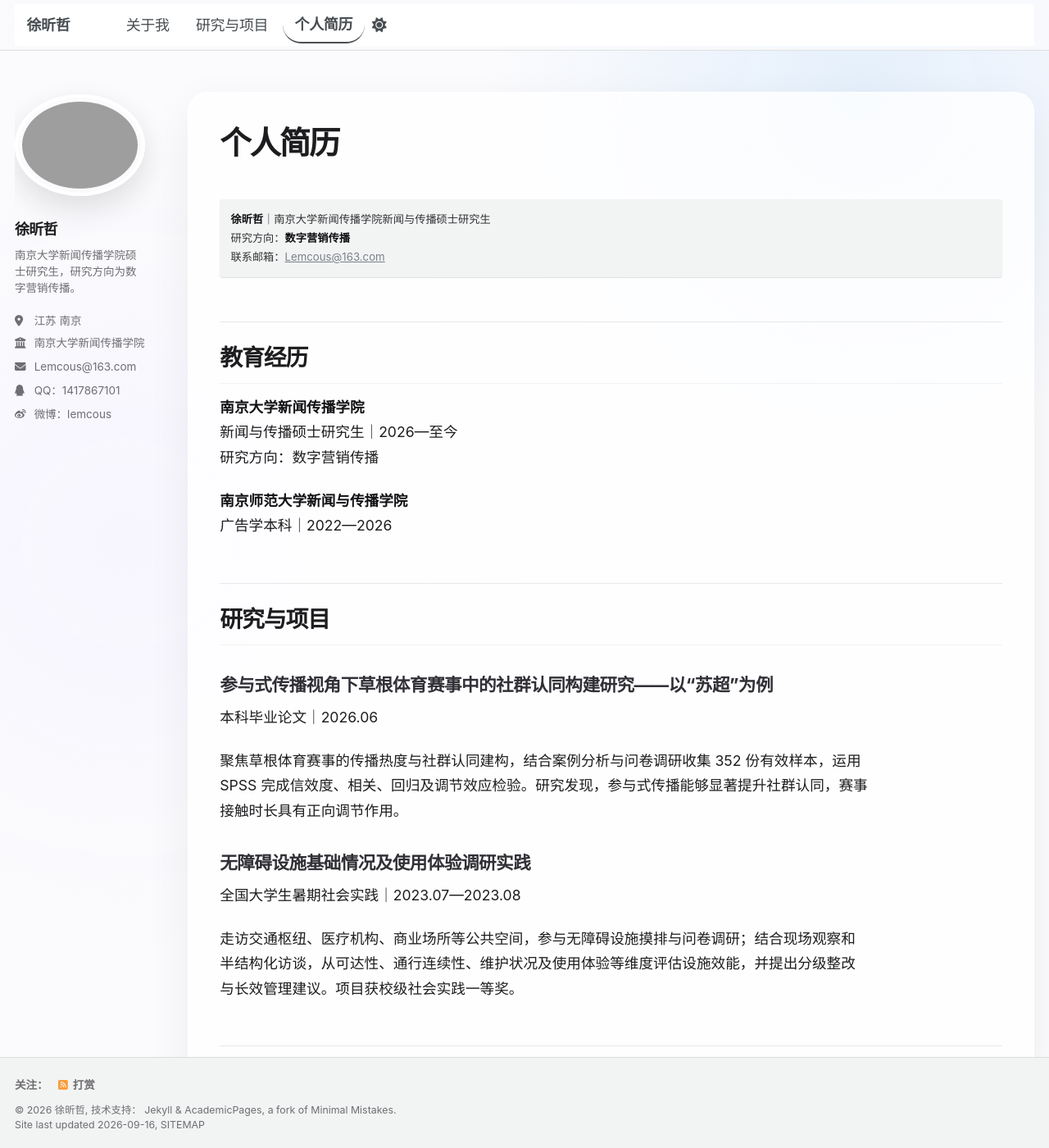
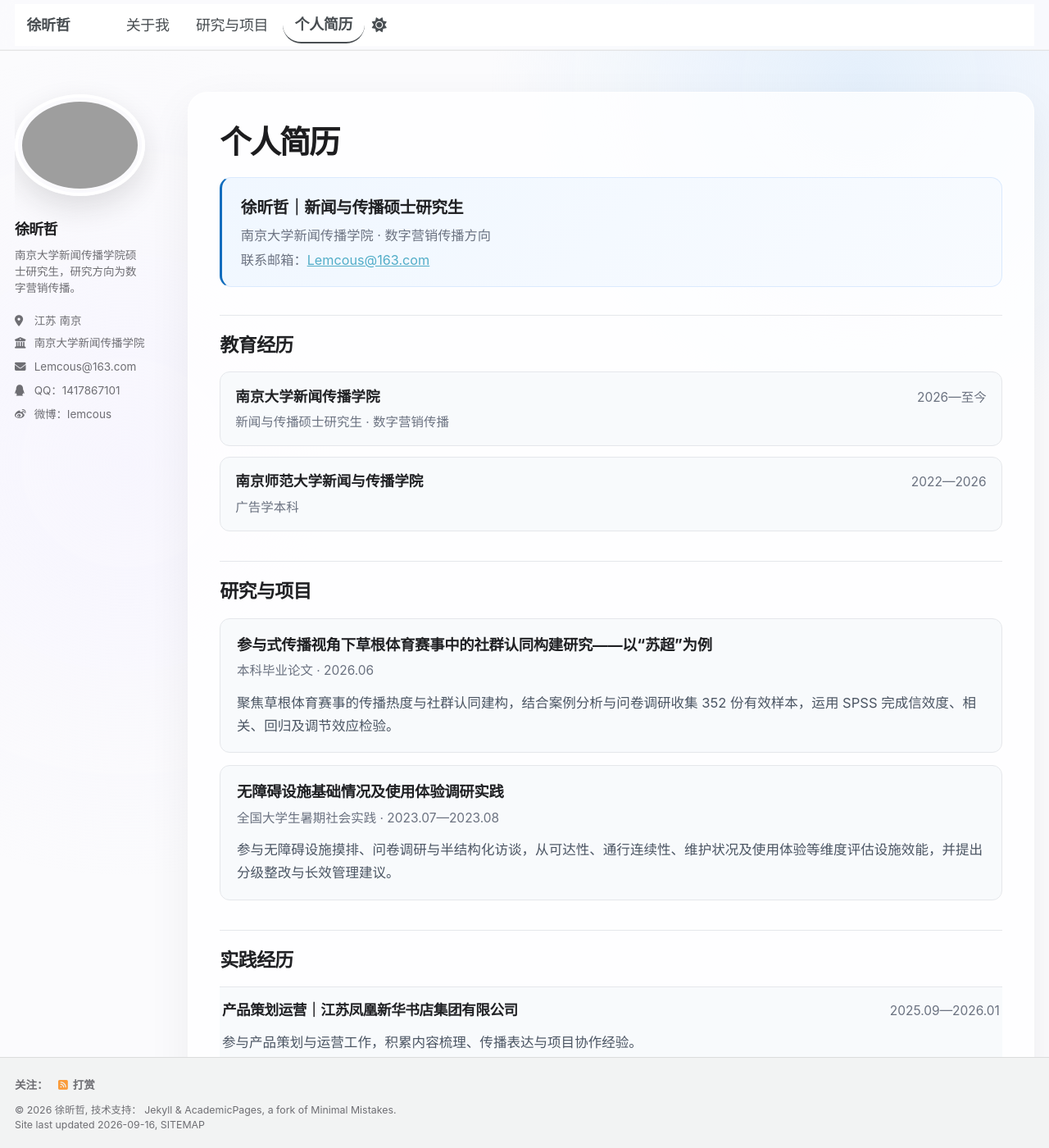
Before and after one commit to Lemcous/Lemcous.github.io, a Jekyll site: the page built from _pages/cv.md, in a window 1280 px wide and 1400 px high. Shown: the whole window at 82% size. Built offline with Jekyll 4.4.1, drawn with Linux system fonts in a browser that asks for light colours; a style sheet for code colours, icons or effects is not loaded; some of the changed text lies outside the part shown.

Commit message:
重构个人简历模块排版

```diff
--- a/_pages/cv.md
+++ b/_pages/cv.md
@@ -5,66 +5,92 @@ permalink: /cv/
 author_profile: true
 ---
 
-<div class="notice--primary" markdown="1">
+<div class="cv-resume">
 
-**徐昕哲**｜南京大学新闻传播学院新闻与传播硕士研究生
-研究方向：**数字营销传播**
-联系邮箱：[Lemcous@163.com](mailto:Lemcous@163.com)
+  <div class="cv-hero">
+    <p class="cv-hero__name">徐昕哲｜新闻与传播硕士研究生</p>
+    <p class="cv-hero__meta">南京大学新闻传播学院 · 数字营销传播方向</p>
+    <p class="cv-hero__meta">联系邮箱：<a href="mailto:Lemcous@163.com">Lemcous@163.com</a></p>
+  </div>
+
+  <section class="cv-section">
+    <h2 class="cv-section__title">教育经历</h2>
+    <div class="cv-education">
+      <div class="cv-education__item">
+        <span class="cv-education__school">南京大学新闻传播学院</span>
+        <span class="cv-education__date">2026—至今</span>
+        <span class="cv-education__degree">新闻与传播硕士研究生 · 数字营销传播</span>
+      </div>
+      <div class="cv-education__item">
+        <span class="cv-education__school">南京师范大学新闻与传播学院</span>
+        <span class="cv-education__date">2022—2026</span>
+        <span class="cv-education__degree">广告学本科</span>
+      </div>
+    </div>
+  </section>
+
+  <section class="cv-section">
+    <h2 class="cv-section__title">研究与项目</h2>
+    <div class="cv-projects">
+      <article class="cv-project">
+        <div class="cv-project__top">
+          <h3 class="cv-project__title">参与式传播视角下草根体育赛事中的社群认同构建研究——以“苏超”为例</h3>
+        </div>
+        <p class="cv-project__meta">本科毕业论文 · 2026.06</p>
+        <p class="cv-project__desc">聚焦草根体育赛事的传播热度与社群认同建构，结合案例分析与问卷调研收集 352 份有效样本，运用 SPSS 完成信效度、相关、回归及调节效应检验。</p>
+      </article>
+      <article class="cv-project">
+        <div class="cv-project__top">
+          <h3 class="cv-project__title">无障碍设施基础情况及使用体验调研实践</h3>
+        </div>
+        <p class="cv-project__meta">全国大学生暑期社会实践 · 2023.07—2023.08</p>
+        <p class="cv-project__desc">参与无障碍设施摸排、问卷调研与半结构化访谈，从可达性、通行连续性、维护状况及使用体验等维度评估设施效能，并提出分级整改与长效管理建议。</p>
+      </article>
+    </div>
+  </section>
+
+  <section class="cv-section">
+    <h2 class="cv-section__title">实践经历</h2>
+    <div class="cv-experiences">
+      <article class="cv-experience">
+        <div class="cv-experience__top">
+          <h3 class="cv-experience__role">产品策划运营｜江苏凤凰新华书店集团有限公司</h3>
+          <span class="cv-experience__date">2025.09—2026.01</span>
+        </div>
+        <p class="cv-experience__desc">参与产品策划与运营工作，积累内容梳理、传播表达与项目协作经验。</p>
+      </article>
+      <article class="cv-experience">
+        <div class="cv-experience__top">
+          <h3 class="cv-experience__role">活动摄影、摄像｜江苏省青年志愿者协会相关项目</h3>
+          <span class="cv-experience__date">2024.09—2025.01</span>
+        </div>
+        <p class="cv-experience__desc">负责活动摄影摄像及影像记录，为活动传播提供素材支持。</p>
+      </article>
+      <article class="cv-experience">
+        <div class="cv-experience__top">
+          <h3 class="cv-experience__role">运营实习生｜淮安市淮安区融媒体中心广告部</h3>
+          <span class="cv-experience__date">2024.07—2024.08</span>
+        </div>
+        <p class="cv-experience__desc">参与广告部日常运营与内容支持，了解地方融媒体广告业务及内容传播流程。</p>
+      </article>
+      <article class="cv-experience">
+        <div class="cv-experience__top">
+          <h3 class="cv-experience__role">活动专摄｜南京师范大学传媒中心映像团</h3>
+          <span class="cv-experience__date">2023.02—2024.01</span>
+        </div>
+        <p class="cv-experience__desc">承担校园活动导摄及现场配合，熟悉活动影像制作流程与多岗位协作。</p>
+      </article>
+    </div>
+  </section>
+
+  <section class="cv-section">
+    <h2 class="cv-section__title">方法与技能</h2>
+    <ul class="cv-skills">
+      <li class="cv-skill"><strong>研究与分析</strong><br>文献检索、问卷设计、访谈提纲、内容分析、SPSS 数据处理</li>
+      <li class="cv-skill"><strong>传播与运营</strong><br>社交媒体内容策划、平台观察、内容生产、传播方案梳理</li>
+      <li class="cv-skill"><strong>影像与协作</strong><br>活动摄影摄像、现场执行、项目协同与素材管理</li>
+      <li class="cv-skill"><strong>工具应用</strong><br>Excel、PPT 等数据整理与汇报工具</li>
+    </ul>
+  </section>
 
 </div>
-
-## 教育经历
-
-**南京大学新闻传播学院**
-新闻与传播硕士研究生｜2026—至今
-研究方向：数字营销传播
-
-**南京师范大学新闻与传播学院**
-广告学本科｜2022—2026
-
-## 研究与项目
-
-### 参与式传播视角下草根体育赛事中的社群认同构建研究——以“苏超”为例
-
-本科毕业论文｜2026.06
-
-聚焦草根体育赛事的传播热度与社群认同建构，结合案例分析与问卷调研收集 352 份有效样本，运用 SPSS 完成信效度、相关、回归及调节效应检验。研究发现，参与式传播能够显著提升社群认同，赛事接触时长具有正向调节作用。
-
-### 无障碍设施基础情况及使用体验调研实践
-
-全国大学生暑期社会实践｜2023.07—2023.08
-
-走访交通枢纽、医疗机构、商业场所等公共空间，参与无障碍设施摸排与问卷调研；结合现场观察和半结构化访谈，从可达性、通行连续性、维护状况及使用体验等维度评估设施效能，并提出分级整改与长效管理建议。项目获校级社会实践一等奖。
-
-## 实践经历
-
-### 产品策划运营｜江苏凤凰新华书店集团有限公司
-
-2025.09—2026.01
-
-围绕产品策划与运营开展相关工作，积累内容梳理、传播表达与项目协作经验。
-
-### 活动摄影、摄像｜江苏省青年志愿者协会相关项目
-
-2024.09—2025.01
-
-负责活动摄影摄像及影像记录，为活动传播提供素材支持。
-
-### 运营实习生｜淮安市淮安区融媒体中心广告部
-
-2024.07—2024.08
-
-参与广告部日常运营与内容支持，了解地方融媒体广告业务及内容传播流程。
-
-### 活动专摄｜南京师范大学传媒中心映像团
-
-2023.02—2024.01
-
-承担校园活动导摄及现场配合，熟悉活动影像制作流程与多岗位协作。
-
-## 方法与技能
-
-- **研究与分析**：文献检索、问卷设计、访谈提纲、内容分析、SPSS 数据处理与研究汇报
-- **传播与运营**：社交媒体内容策划、品牌与平台观察、内容生产、传播方案梳理
-- **影像与协作**：活动摄影摄像、现场执行、项目协同与素材管理
-- **工具应用**：Excel、PPT 等数据整理与汇报工具
```
